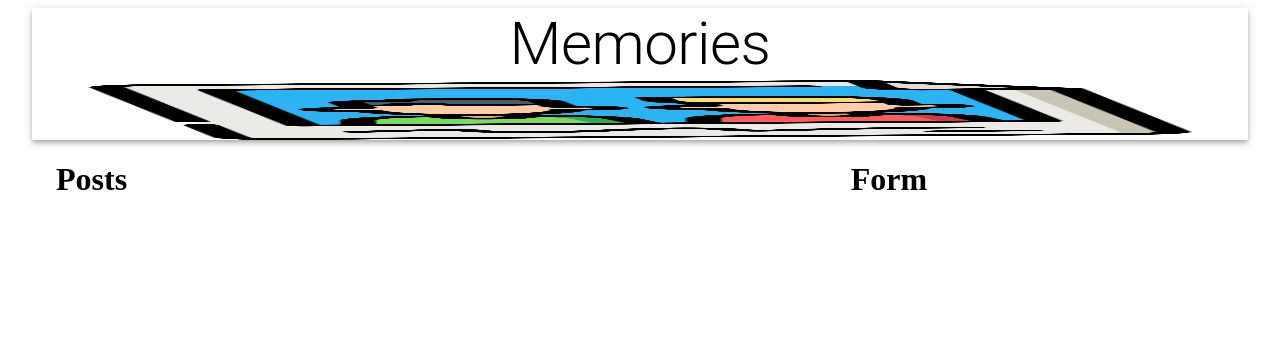
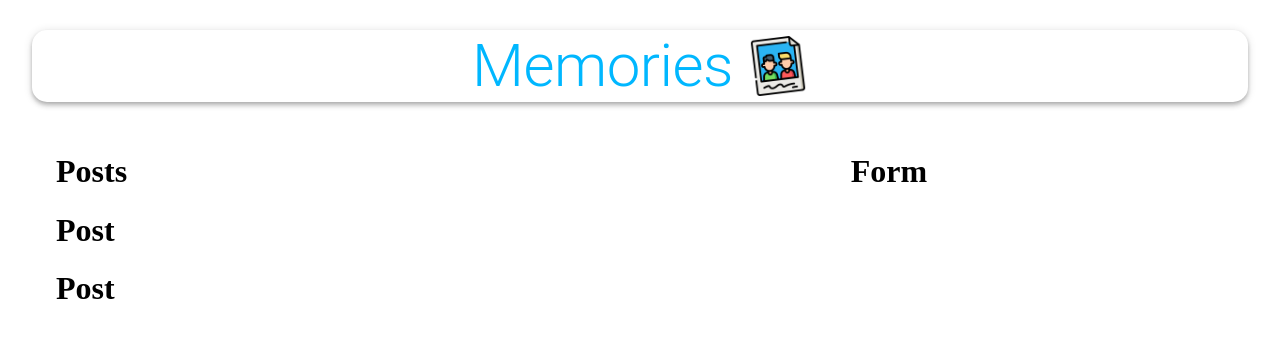
Before and after one commit to manucho7/memories-app, a React (Create React App) app: page / in a window 1280 px wide. Shown: the top 338 px of the page. Built offline with nearby package versions, Linux system fonts and the light colour scheme.

Commit message:
Creating styles for Form, Post, Posts and implementing them via useStyles(), AppLayout

```diff
--- a/src/App.js
+++ b/src/App.js
@@ -1,18 +1,21 @@
 import React from 'react';
 import { Container, AppBar, Typography, Grow, Grid } from '@material-ui/core';
 
-import memories from './images/memories.png';
 import Posts from './components/Posts/Posts';
 import Form from './components/Form/Form';
 
+import memories from './images/memories.png';
+import useStyles from './styles';
+
 const App = () => {
+    const classes = useStyles();
+
     return (
         <Container maxWidth="lg">
 
-            <AppBar position="static" color="inherit">
-
-                <Typography variant="h2" align="center">Memories</Typography>
-                <img src={ memories } alt="memories" height="60"/>
+            <AppBar className={ classes.appBar } position="static" color="inherit">
+                <Typography className={ classes.heading } variant="h2" align="center">Memories</Typography>
+                <img className={ classes.image } src={ memories } alt="memories" height="60"/>
             </AppBar>
 
             <Grow in>
--- a/src/components/Form/Form.js
+++ b/src/components/Form/Form.js
@@ -1,6 +1,10 @@
 import React from 'react';
 
+import useStyles from './styles';
+
 const Form = () => {
+    const classes = useStyles();
+
     return (
         <h1> Form </h1>
     );
--- a/src/components/Form/styles.js
+++ b/src/components/Form/styles.js
@@ -0,0 +1,24 @@
+import { makeStyles } from '@material-ui/core/styles';
+
+export default makeStyles((theme) => ({
+    root: {
+        '& .MuiTextField-root': {
+            margin: theme.spacing(1),
+        },
+    },
+    paper: {
+        padding: theme.spacing(2),
+    },
+    form: {
+        display: 'flex',
+        flexWrap: 'wrap',
+        justifyContent: 'center',
+    },
+    fileInput: {
+        width: '97%',
+        margin: '10px 0',
+    },
+    buttonSubmit: {
+        marginBottom: 10,
+    },
+}));
--- a/src/components/Posts/Post/Post.js
+++ b/src/components/Posts/Post/Post.js
@@ -1,6 +1,10 @@
 import React from 'react';
 
+import useStyles from './styles';
+
 const Post = () => {
+    const classes = useStyles();
+
     return (
         <h1> Post </h1>
     );
--- a/src/components/Posts/Post/styles.js
+++ b/src/components/Posts/Post/styles.js
@@ -0,0 +1,52 @@
+import { makeStyles } from '@material-ui/core/styles';
+
+export default makeStyles({
+    media: {
+        height: 0,
+        paddingTop: '56.25%',
+        backgroundColor: 'rgba(0, 0, 0, 0.5)',
+        backgroundBlendMode: 'darken',
+    },
+    border: {
+        border: 'solid',
+    },
+    fullHeightCard: {
+        height: '100%',
+    },
+    card: {
+        display: 'flex',
+        flexDirection: 'column',
+        justifyContent: 'space-between',
+        borderRadius: '15px',
+        height: '100%',
+        position: 'relative',
+    },
+    overlay: {
+        position: 'absolute',
+        top: '20px',
+        left: '20px',
+        color: 'white',
+    },
+    overlay2: {
+        position: 'absolute',
+        top: '20px',
+        right: '20px',
+        color: 'white',
+    },
+    grid: {
+        display: 'flex',
+    },
+    details: {
+        display: 'flex',
+        justifyContent: 'space-between',
+        margin: '20px',
+    },
+    title: {
+        padding: '0 16px',
+    },
+    cardActions: {
+        padding: '0 16px 8px 16px',
+        display: 'flex',
+        justifyContent: 'space-between',
+    },
+});
--- a/src/components/Posts/Posts.js
+++ b/src/components/Posts/Posts.js
@@ -1,9 +1,16 @@
 import React from 'react';
+import Post from './Post/Post';
+
+import useStyles from './styles';
 
 const Posts = () => {
+    const classes = useStyles();
+
     return (
         <>
             <h1> Posts </h1>
+            <Post />
+            <Post />
 
         </>
     );
--- a/src/components/Posts/styles.js
+++ b/src/components/Posts/styles.js
@@ -0,0 +1,14 @@
+import { makeStyles } from '@material-ui/core/styles';
+
+export default makeStyles((theme) => ({
+    mainContainer: {
+        display: 'flex',
+        alignItems: 'center',
+    },
+    smMargin: {
+        margin: theme.spacing(1),
+    },
+    actionDiv: {
+        textAlign: 'center',
+    },
+}));
--- /dev/null
+++ b/src/styles.js
@@ -0,0 +1,18 @@
+import { makeStyles } from '@material-ui/core/styles';
+
+export default makeStyles( () => ({
+    appBar: {
+        borderRadius: 15,
+        margin: '30px 0',
+        display: 'flex',
+        flexDirection: 'row',
+        justifyContent: 'center',
+        alignItems: 'center',
+    },
+    heading: {
+        color: 'rgba(0,183,255, 1)',
+    },
+    image: {
+        marginLeft: '15px',
+    },
+}));
```
